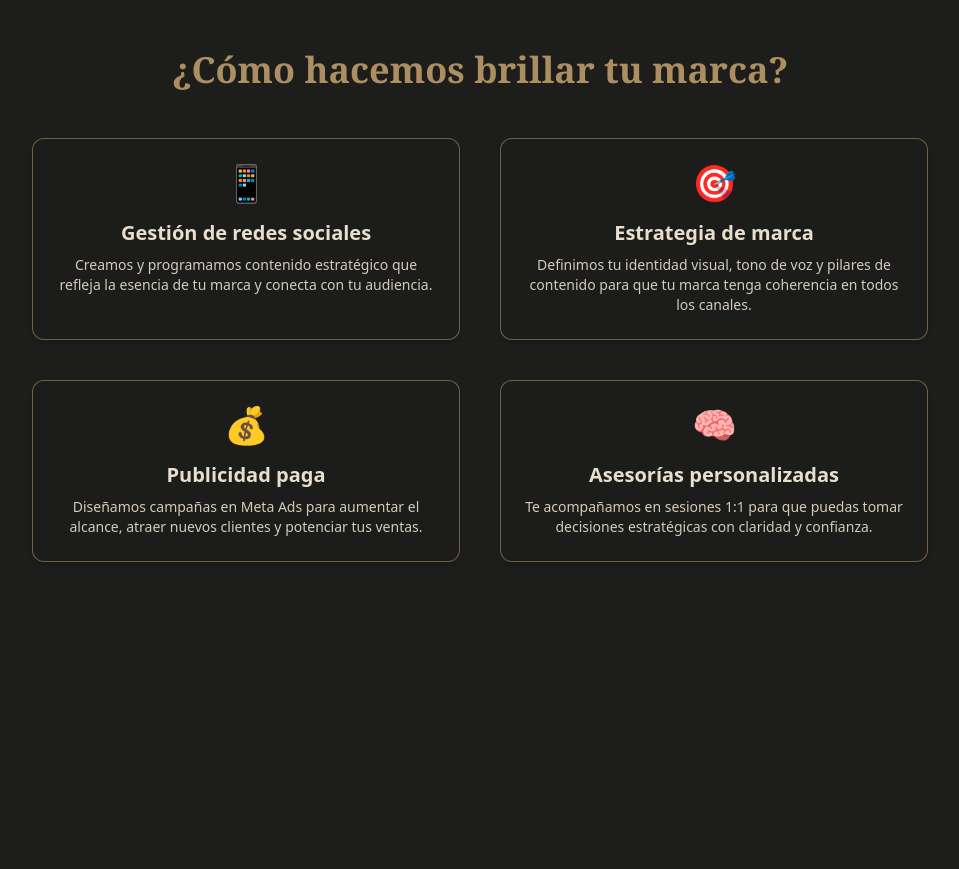
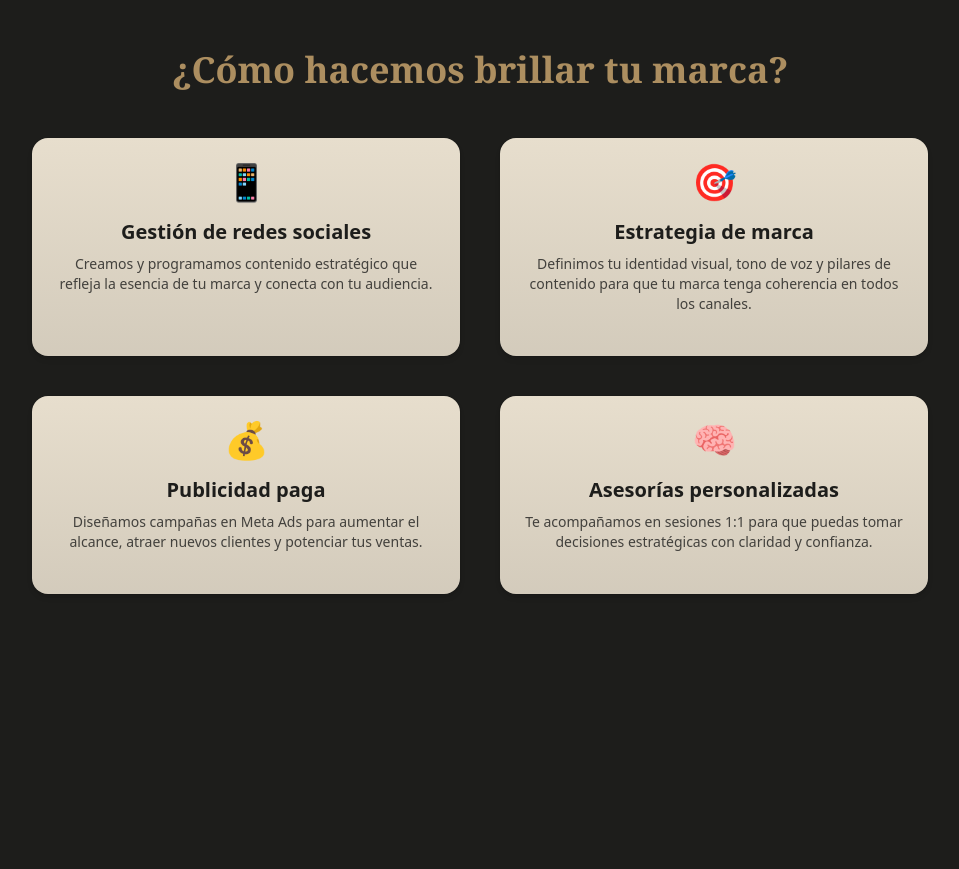
Before and after one commit to Walt92Lean/Aurea, a React (Vite) app: page / in a window 1280 px wide. Shown: the part 800-1669 px from the top of the page, without its empty margins (160-1119 px from the left). Built offline with nearby package versions, Linux system fonts and the light colour scheme; a web font is replaced by a local one.

Commit message:
Se cambian los colores de las cards en Services y se agrega un poco de animación

```diff
--- a/src/sections/Services.jsx
+++ b/src/sections/Services.jsx
@@ -1,3 +1,4 @@
+import { motion } from "framer-motion";
 import services from "../data/services";
 
 export default function Services() {
@@ -15,21 +16,52 @@ export default function Services() {
       </h2>
 
       <div className="grid grid-cols-1 md:grid-cols-2 gap-10 max-w-4xl mx-auto">
-        {services.map((service, index) => (
-          <article
-            key={index}
-            className="bg-aurea-primary/90 text-aurea-secondary p-6 rounded-xl shadow-md border border-aurea-accent/60 hover:border-aurea-accent transition"
+        {services.map((service, i) => (
+          <motion.article
+            key={i}
+            initial={{ opacity: 0, y: 20 }}
+            whileInView={{ opacity: 1, y: 0 }}
+            viewport={{ once: true, amount: 0.3 }}
+            transition={{ duration: 0.45, ease: "easeOut", delay: i * 0.05 }}
+            whileHover={{ y: -6 }}
+            whileTap={{ scale: 0.98 }}
+            className="
+              group relative overflow-hidden
+              rounded-2xl p-6
+              bg-gradient-to-b from-aurea-secondary to-aurea-secondary/90
+              text-aurea-primary
+              ring-1 ring-black/5
+              shadow-md hover:shadow-xl
+              transition
+            "
           >
-            <div className="text-4xl mb-4" aria-hidden="true">
+            {/* Glow suave en hover */}
+            <motion.div
+              aria-hidden="true"
+              className="pointer-events-none absolute -top-12 -right-10 h-48 w-48 rounded-full bg-aurea-accent/20 blur-3xl opacity-0 group-hover:opacity-100"
+              animate={{ rotate: 360 }}
+              transition={{ duration: 18, repeat: Infinity, ease: "linear" }}
+            />
+
+            <div
+              className="relative z-10 flex flex-col items-center text-center"
+            >
+              <div className="text-4xl mb-4 text-aurea-accent transition-transform duration-300 group-hover:-translate-y-1" aria-hidden="true">
                 {service.icon}
               </div>
+
               <h3 className="text-xl font-semibold mb-2 font-sans">
                 {service.title}
               </h3>
-            <p className="text-sm text-aurea-secondary/90 font-sans">
+
+              <p className="text-sm font-sans text-aurea-primary/80">
                 {service.description}
               </p>
-          </article>
+
+              {/* subrayado que aparece al hover */}
+              <span className="block h-0.5 w-0 bg-aurea-accent mx-auto mt-4 transition-all duration-300 group-hover:w-16" />
+            </div>
+          </motion.article>
         ))}
       </div>
     </section>
```
Lines whose indentation alone changed are shown as unchanged.
